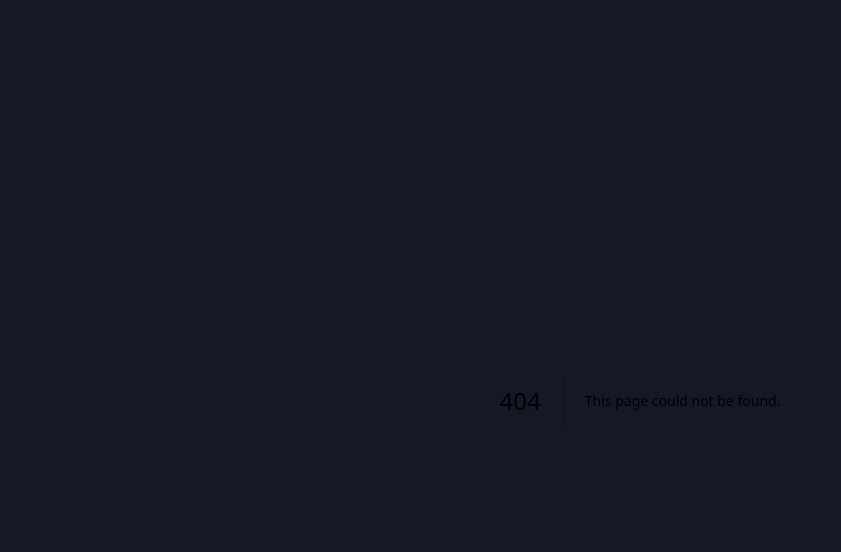
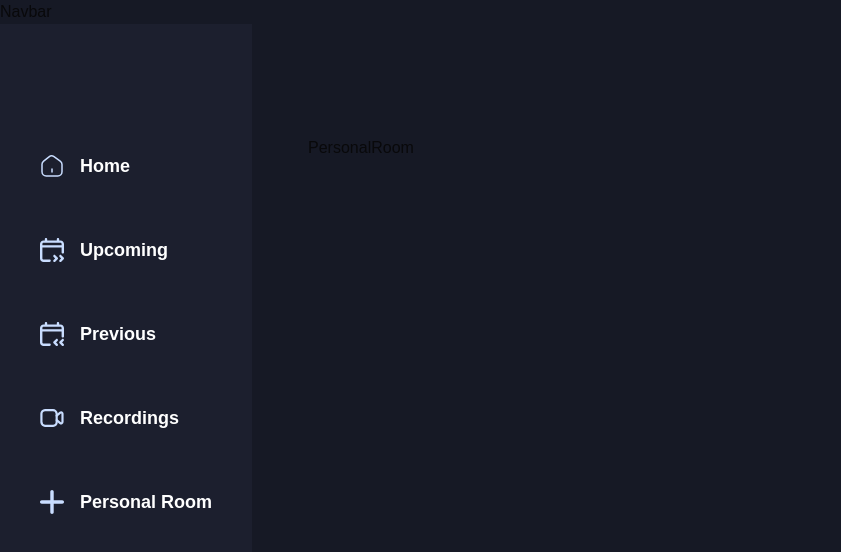
Before and after one commit to MikeyUko/video-conferencing, a Next.js app: page /personal-room in a window 1280 px wide. Before the commit this address had no page. Shown: the top 552 px of the page, without its empty margins (0-841 px from the left). Built offline with nearby package versions, Linux system fonts and the light colour scheme; a web font is replaced by a local one.

Commit message:
basic routing implemented

```diff
--- /dev/null
+++ b/app/(root)/(home)/personal-room/page.tsx
@@ -0,0 +1,8 @@
+import React from 'react'
+
+const PersonalRoom = () => {
+    return (
+        <div>PersonalRoom</div>
+    )
+}
+export default PersonalRoom
--- /dev/null
+++ b/app/(root)/(home)/previous/page.tsx
@@ -0,0 +1,8 @@
+import React from 'react'
+
+const Previous = () => {
+    return (
+        <div>Previous</div>
+    )
+}
+export default Previous
--- /dev/null
+++ b/app/(root)/(home)/recordings/page.tsx
@@ -0,0 +1,8 @@
+import React from 'react'
+
+const Recordings = () => {
+    return (
+        <div>Recordings</div>
+    )
+}
+export default Recordings
--- /dev/null
+++ b/app/(root)/(home)/upcoming/page.tsx
@@ -0,0 +1,8 @@
+import React from 'react'
+
+const Upcoming = () => {
+    return (
+        <div>Upcoming</div>
+    )
+}
+export default Upcoming
```
